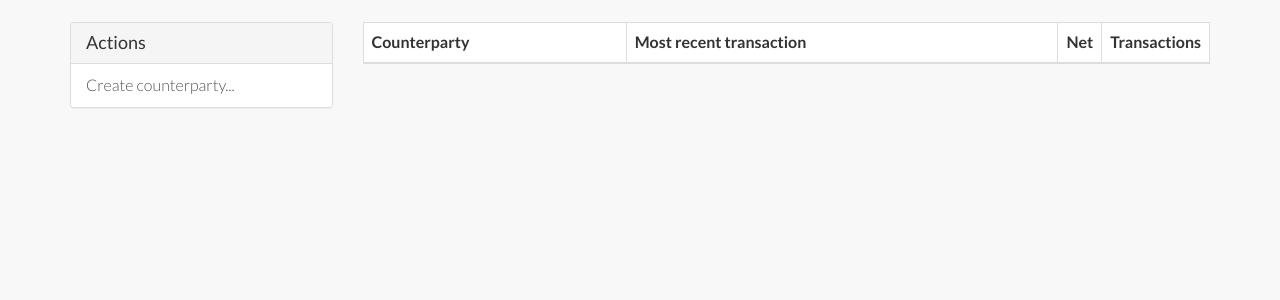
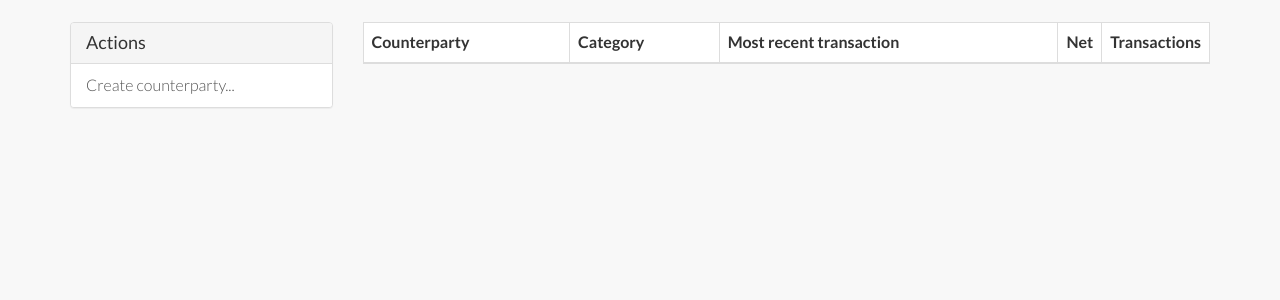
Before and after one commit to saul/finance, a Django app: page /counterparty/ in a window 1280 px wide. Shown: the part 51-351 px from the top of the page. Run offline with Django 3.2, Linux system fonts and the light colour scheme; data that the repository does not hold is empty; style sheets or scripts are compiled from the project's sources; some libraries are stand-ins or nearby versions.

Commit message:
Show default category in counterparties list

```diff
--- a/counterparty/templates/counterparty_list.html
+++ b/counterparty/templates/counterparty_list.html
@@ -21,6 +21,7 @@
 		<thead>
 		<tr>
 			<th>Counterparty</th>
+			<th>Category</th>
 			<th>Most recent transaction</th>
 			<th class="cell-min-width">Net</th>
 			<th class="cell-min-width">Transactions</th>
@@ -34,6 +35,14 @@
 					<a href="{{ counterparty.get_absolute_url }}">
 						{{ counterparty }}
 					</a>
+				</td>
+
+				<td>
+					{% if counterparty.category %}
+						{{ counterparty.category }}
+					{% else %}
+						<em>(uncategorised)</em>
+					{% endif %}
 				</td>
 
 				<td class="cell-min-width">
```
